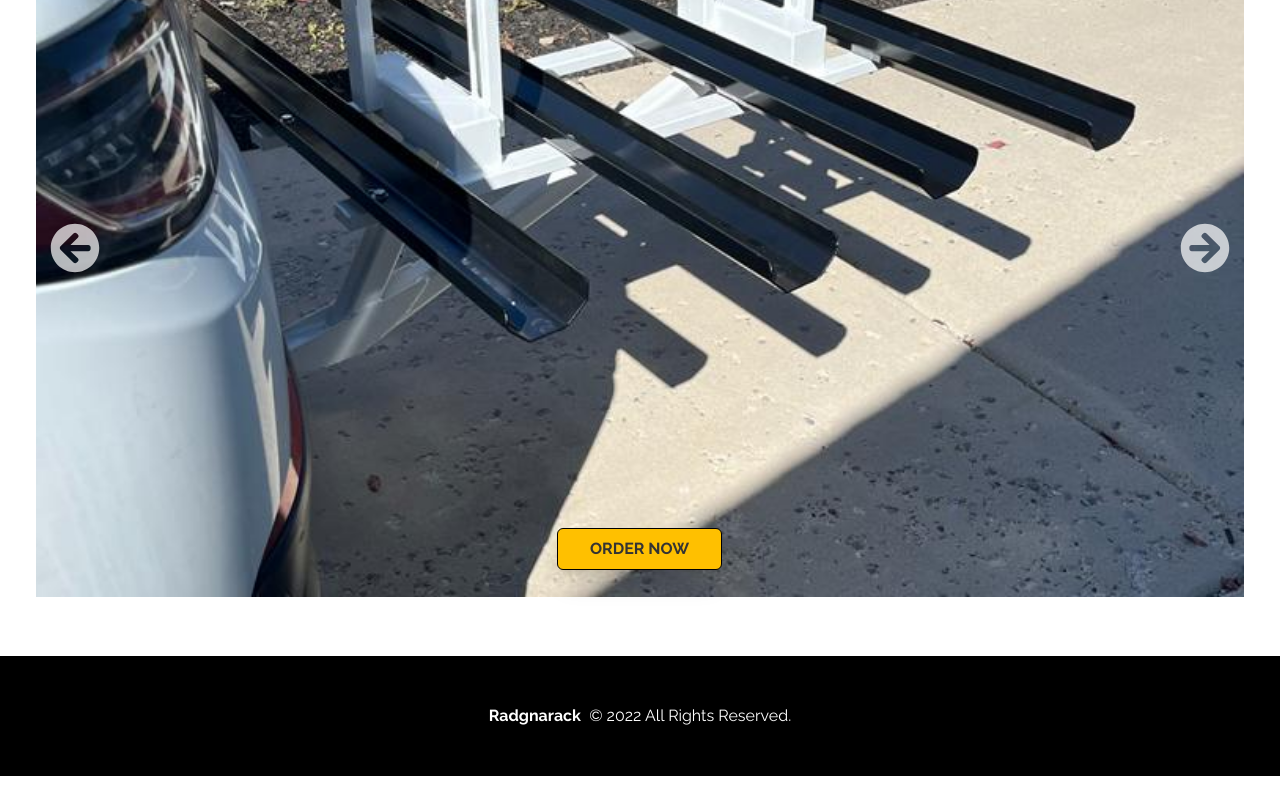
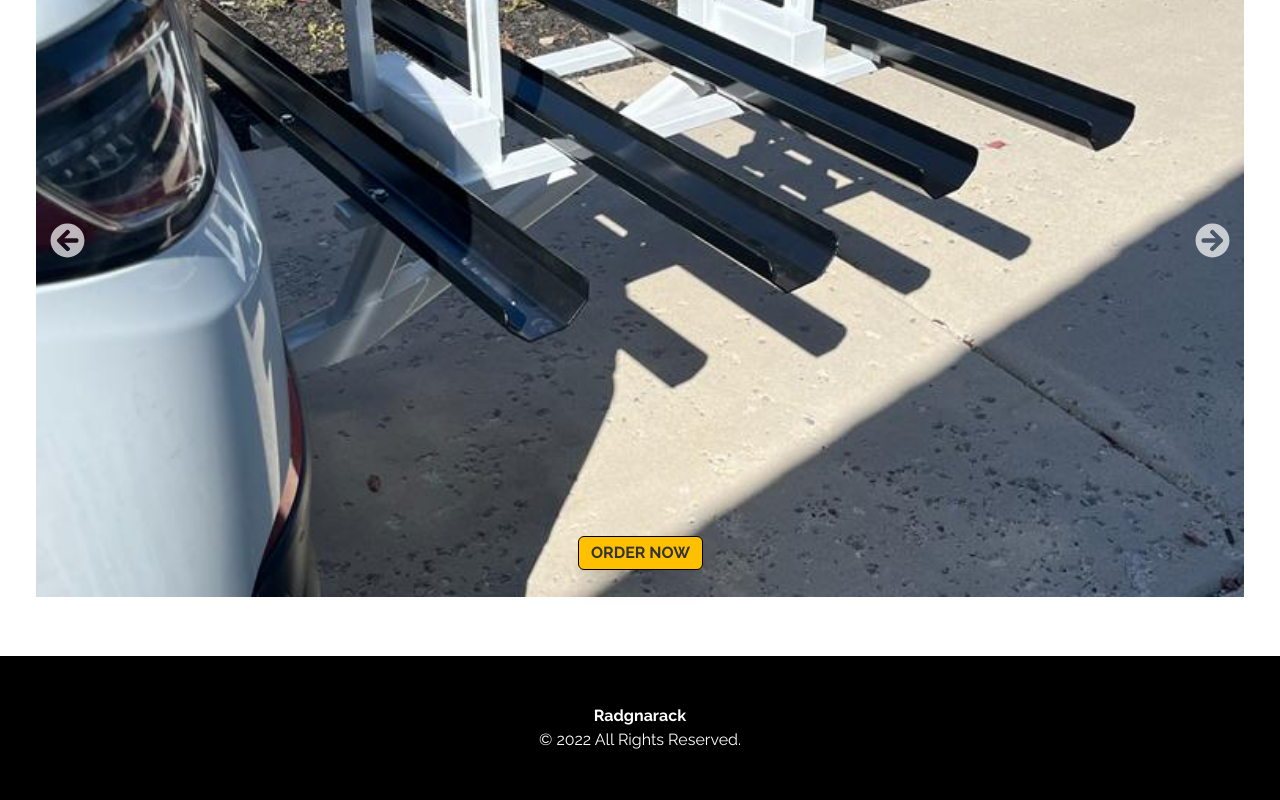
Before and after one commit to ErikRobles/radgnarack, a Next.js app: page / in a window 1280 px wide. Shown: the part 1086-1886 px from the top of the page. Before the commit the page ends 1862 px from the top, so only its background shows below. Built offline with nearby package versions, Linux system fonts and the light colour scheme.

Commit message:
changed button sizes in slider, re-aligned footer text

```diff
--- a/components/Footer.jsx
+++ b/components/Footer.jsx
@@ -4,9 +4,11 @@ const Footer = () => {
   const year = new Date().getFullYear();
   return (
     <div className="bg-black p-12">
-      <div className="flex items-center justify-center text-center text-white">
-        <span className="font-bold">Radgnarack </span>&nbsp; &copy; {year} All
-        Rights Reserved.
+      <div className="flex  flex-col items-center justify-center text-center text-white">
+        <h3>
+          <span className="font-bold">Radgnarack </span>
+        </h3>
+        <h4>&copy; {year} All Rights Reserved.</h4>
       </div>
     </div>
   );
--- a/components/Slider.jsx
+++ b/components/Slider.jsx
@@ -40,7 +40,7 @@ const Slider = ({ slides }) => {
               <FaArrowCircleLeft
                 onClick={prevSlide}
                 className="absolute top-[50%] left-[30px] text-white/70 cursor-pointer select-none z-[2]"
-                size={50}
+                size={35}
               />
               {index === current && (
                 <>
@@ -52,9 +52,9 @@ const Slider = ({ slides }) => {
                     objectFit="cover"
                     className="relative"
                   />
-                  <div className="absolute bottom-[50px] left-[50%] ml-[-83px] ">
+                  <div className="absolute bottom-[50px] left-[50%] ml-[-62px] ">
                     <button
-                      className="px-8 py-2 font-bold border border-[#000000] uppercase bg-[#FFC000] text-[#333333] hover:bg-[#8d6a02] hover:text-white shadow-xl rounded-md"
+                      className="px-3 py-1 font-bold border border-[#000000] uppercase bg-[#FFC000] text-[#333333] hover:bg-[#8d6a02] hover:text-white shadow-xl rounded-md"
                       onClick={() => router.push("/contact")}
                     >
                       ORDER NOW
@@ -65,7 +65,7 @@ const Slider = ({ slides }) => {
               <FaArrowCircleRight
                 onClick={nextSlide}
                 className="absolute top-[50%] right-[30px] text-white/70 cursor-pointer select-none z-[2]"
-                size={50}
+                size={35}
               />
             </div>
           );
```
